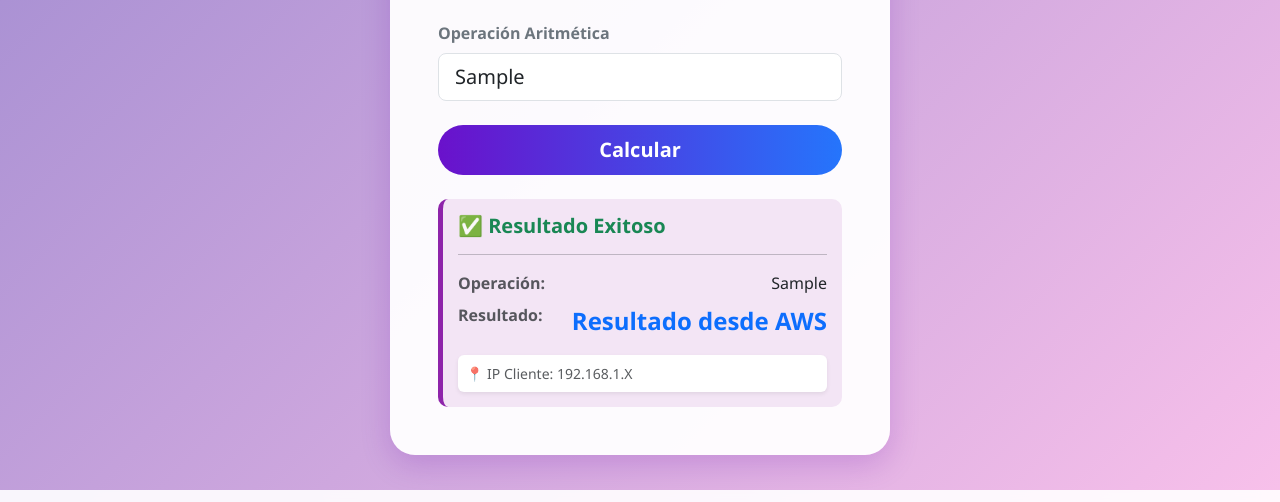
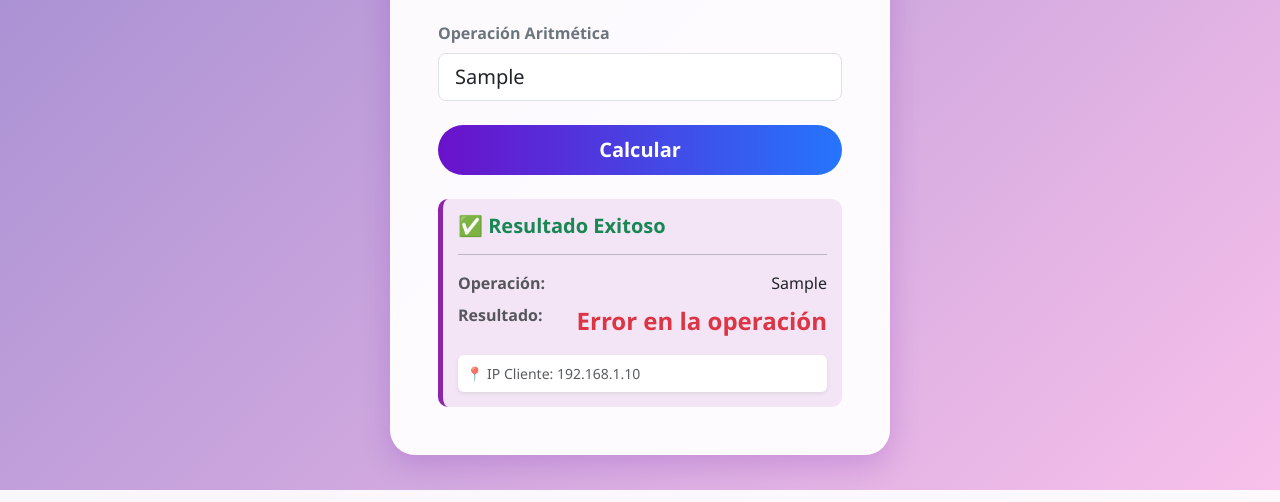
Before and after one commit to MajitoCupcake/OperacionesN8N, a plain HTML site: page index.html in a window 1280 px wide. Both pictures are taken after typing "Sample" into the empty fields and a click on the button "Calcular". Shown: the part 228-730 px from the top of the page. Drawn offline with nearby package versions, Linux system fonts and the light colour scheme.

Commit message:
Add files via upload

```diff
--- a/index.html
+++ b/index.html
@@ -14,7 +14,7 @@
             background: linear-gradient(135deg, #a18cd1 0%, #fbc2eb 100%);
             min-height: 100vh;
             display: flex;
-            flex-direction: column; /* Cambio clave: organiza elementos en columna */
+            flex-direction: column;
             font-family: 'Segoe UI', Tahoma, Geneva, Verdana, sans-serif;
         }
 
@@ -27,7 +27,7 @@
 
         /* Contenedor principal para centrar la carta */
         .main-content {
-            flex: 1; /* Ocupa el espacio disponible entre nav y footer */
+            flex: 1;
             display: flex;
             align-items: center;
             justify-content: center;
@@ -72,11 +72,11 @@
             background-color: rgba(255, 255, 255, 0.9);
             backdrop-filter: blur(10px);
             padding: 15px 0;
-            margin-top: auto; /* Empuja el footer al final si el contenido es corto */
+            margin-top: auto;
         }
 
         .social-link {
-            color: #0077b5; /* Azul LinkedIn */
+            color: #0077b5;
             text-decoration: none;
             font-weight: bold;
             transition: color 0.3s;
@@ -138,7 +138,7 @@
                         <span id="txtResultado" class="fs-4 fw-bold text-primary">--</span>
                     </div>
                     <div class="mt-3 p-2 bg-white rounded shadow-sm">
-                        <small class="text-muted d-block">📍 IP Cliente: <span id="txtIP">192.168.1.X</span></small>
+                        <small class="text-muted d-block">📍 IP Cliente: <span id="txtIP">192.168.1.10</span></small>
                     </div>
                 </div>
             </div>
@@ -157,10 +157,10 @@
         </div>
     </footer>
 
-    <!-- Lógica JavaScript embebida -->
+    <!-- Lógica JavaScript -->
     <script>
         function enviarDatos(event) {
-            event.preventDefault(); // Evita recargar la página
+            event.preventDefault();
 
             const operacionInput = document.getElementById('operacionInput').value;
             const btnEnviar = document.getElementById('btnEnviar');
@@ -169,33 +169,51 @@
             const txtOperacion = document.getElementById('txtOperacion');
             const txtResultado = document.getElementById('txtResultado');
 
-            // Mostrar loading y ocultar resultado previo
+            // Mostrar loading
             btnEnviar.disabled = true;
             loadingDiv.classList.remove('d-none');
             resultadoCard.classList.add('d-none');
 
-            // SIMULACIÓN DE LLAMADA A API (Reemplaza esto con tu fetch real)
             setTimeout(() => {
-                // Ocultar loading
                 loadingDiv.classList.add('d-none');
                 btnEnviar.disabled = false;
 
-                // Mostrar resultado simulado
                 txtOperacion.innerText = operacionInput;
 
-                // Lógica simple de simulación (solo para ejemplo visual)
                 try {
-                    // Nota: Esto es inseguro para producción (eval), usa tu backend real
-                    // Esto es solo para que veas que la UI funciona
-                    const resultadoSimulado = "Resultado desde AWS";
-                    txtResultado.innerText = resultadoSimulado;
+                    // 1. Normalizar el texto (cambiar 'mas' por '+', 'x' por '*', etc.)
+                    let expresion = operacionInput.toLowerCase();
+                    expresion = expresion.replace(/mas/g, '+')
+                                         .replace(/más/g, '+')
+                                         .replace(/menos/g, '-')
+                                         .replace(/por/g, '*')
+                                         .replace(/x/g, '*')
+                                         .replace(/entre/g, '/');
+
+                    // 2. Limpiar caracteres peligrosos (solo permitir números y operadores)
+                    // Esto previene inyección de código malicioso básico
+                    const expresionLimpia = expresion.replace(/[^0-9\+\-\*\/\.\(\)]/g, '');
+
+                    // 3. Evaluar la operación matemática
+                    if (!expresionLimpia) throw new Error("Entrada vacía");
+
+                    // Usamos Function en lugar de eval directo por un poco más de seguridad
+                    const resultado = new Function('return ' + expresionLimpia)();
+
+                    txtResultado.innerText = resultado;
+                    txtResultado.classList.remove('text-danger');
+                    txtResultado.classList.add('text-primary');
+
                 } catch (e) {
-                    txtResultado.innerText = "Error";
+                    console.error(e);
+                    txtResultado.innerText = "Error en la operación";
+                    txtResultado.classList.remove('text-primary');
+                    txtResultado.classList.add('text-danger');
                 }
 
                 resultadoCard.classList.remove('d-none');
 
-            }, 2000); // Simula 2 segundos de espera
+            }); // Simulamos un pequeño retardo de red
         }
     </script>
 </body>
```
